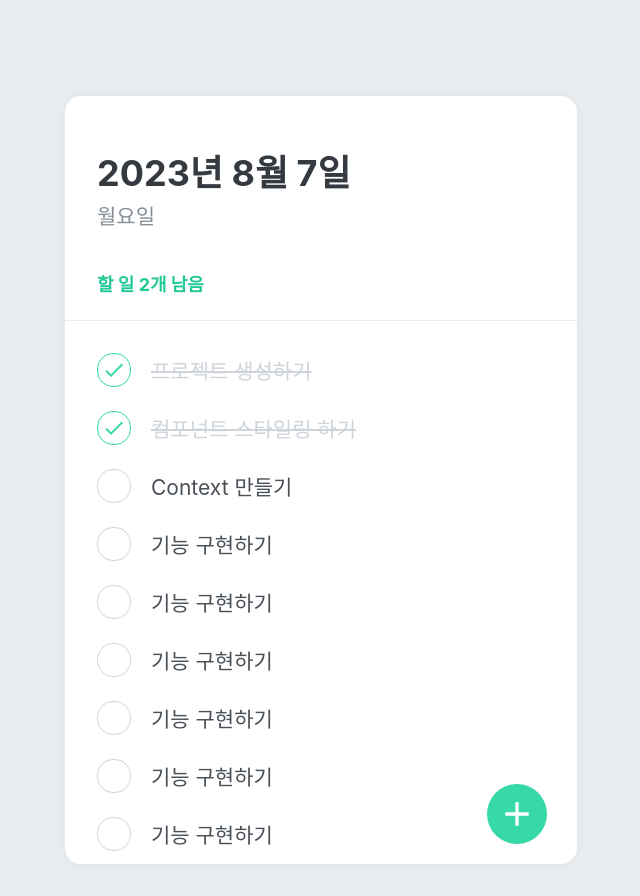
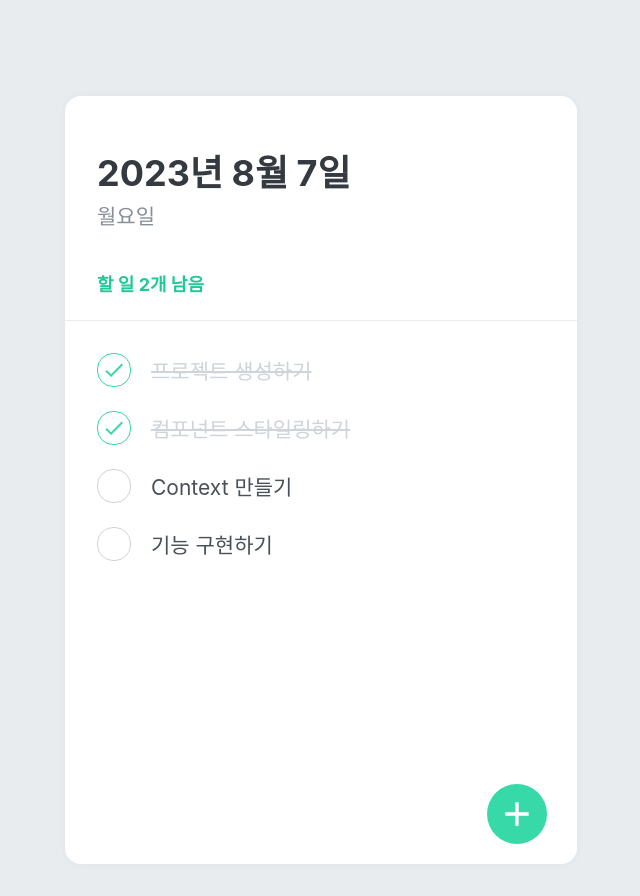
Before and after one commit to eunjios/todo-list, a React (Create React App) app: page / in a window 1280 px wide. Shown: the whole page, without its empty margins (319-959 px from the left). Built offline with nearby package versions, Linux system fonts and the light colour scheme.

Commit message:
feat: use state for data

```diff
--- a/src/components/TodoHead.js
+++ b/src/components/TodoHead.js
@@ -29,13 +29,25 @@
 
 function TodoHead() {
   const todos = useTodoState();
+  const undoneTasks = todos.filter(todo => !todo.done);
+
+  const today = new Date();
+  // 년, 월, 일
+  const dateString = today.toLocaleDateString('ko-KR', {
+    year: 'numeric',
+    month: 'long',
+    day: 'numeric'
+  });
+  // 요일
+  const dayName = today.toLocaleDateString('ko-KR', { weekday: 'long' });
+
   console.log(todos);
   // return 하지 않으면 에러도 안나는데 렌더링 안되니까 주의하기
   return (
     <TodoHeadBlock>
-      <h1>2023년 8월 7일</h1>
-      <div className="day">월요일</div>
-      <div className="tasks-left">할 일 2개 남음</div>
+      <h1>{dateString}</h1>
+      <div className="day">{dayName}</div>
+      <div className="tasks-left">할 일 {undoneTasks.length}개 남음</div>
     </TodoHeadBlock>
   );
 }
--- a/src/components/TodoList.js
+++ b/src/components/TodoList.js
@@ -1,6 +1,7 @@
 import React from 'react';
 import styled from 'styled-components';
 import TodoItem from './TodoItem';
+import { useTodoState } from '../TodoContext';
 
 const TodoListBlock = styled.div`
   flex: 1;
@@ -10,17 +11,17 @@
 `;
 
 function TodoList() {
+  const todos = useTodoState();
   return (
     <TodoListBlock>
-      <TodoItem text="프로젝트 생성하기" done={true} />
-      <TodoItem text="컴포넌트 스타일링 하기" done={true} />
-      <TodoItem text="Context 만들기" done={false} />
-      <TodoItem text="기능 구현하기" done={false} />
-      <TodoItem text="기능 구현하기" done={false} />
-      <TodoItem text="기능 구현하기" done={false} />
-      <TodoItem text="기능 구현하기" done={false} />
-      <TodoItem text="기능 구현하기" done={false} />
-      <TodoItem text="기능 구현하기" done={false} />
+      {todos.map(todo => (
+        <TodoItem
+          key={todo.id}
+          id={todo.id}
+          text={todo.text}
+          done={todo.done}
+        />
+      ))}
     </TodoListBlock>
   );
 }
```
